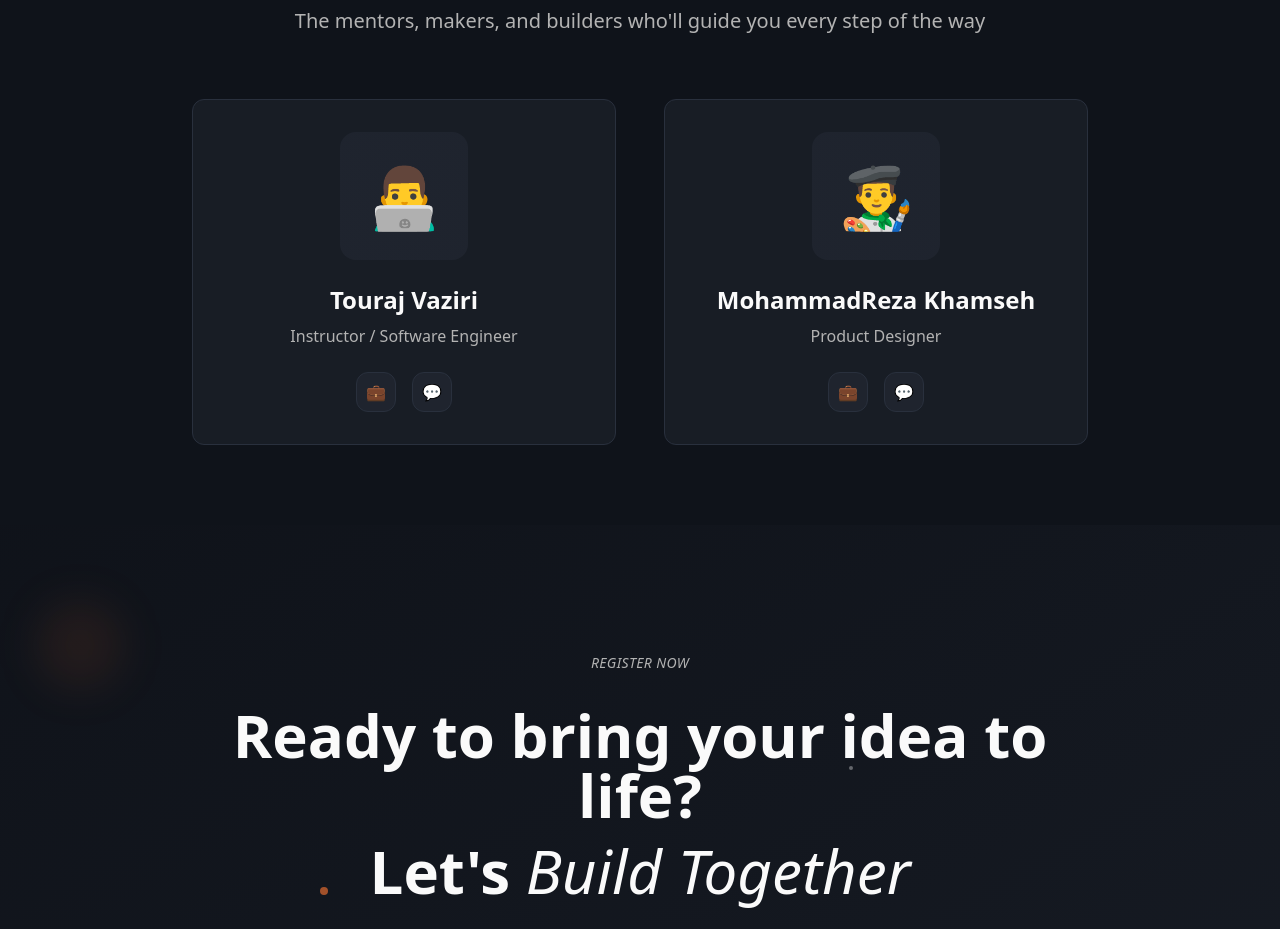
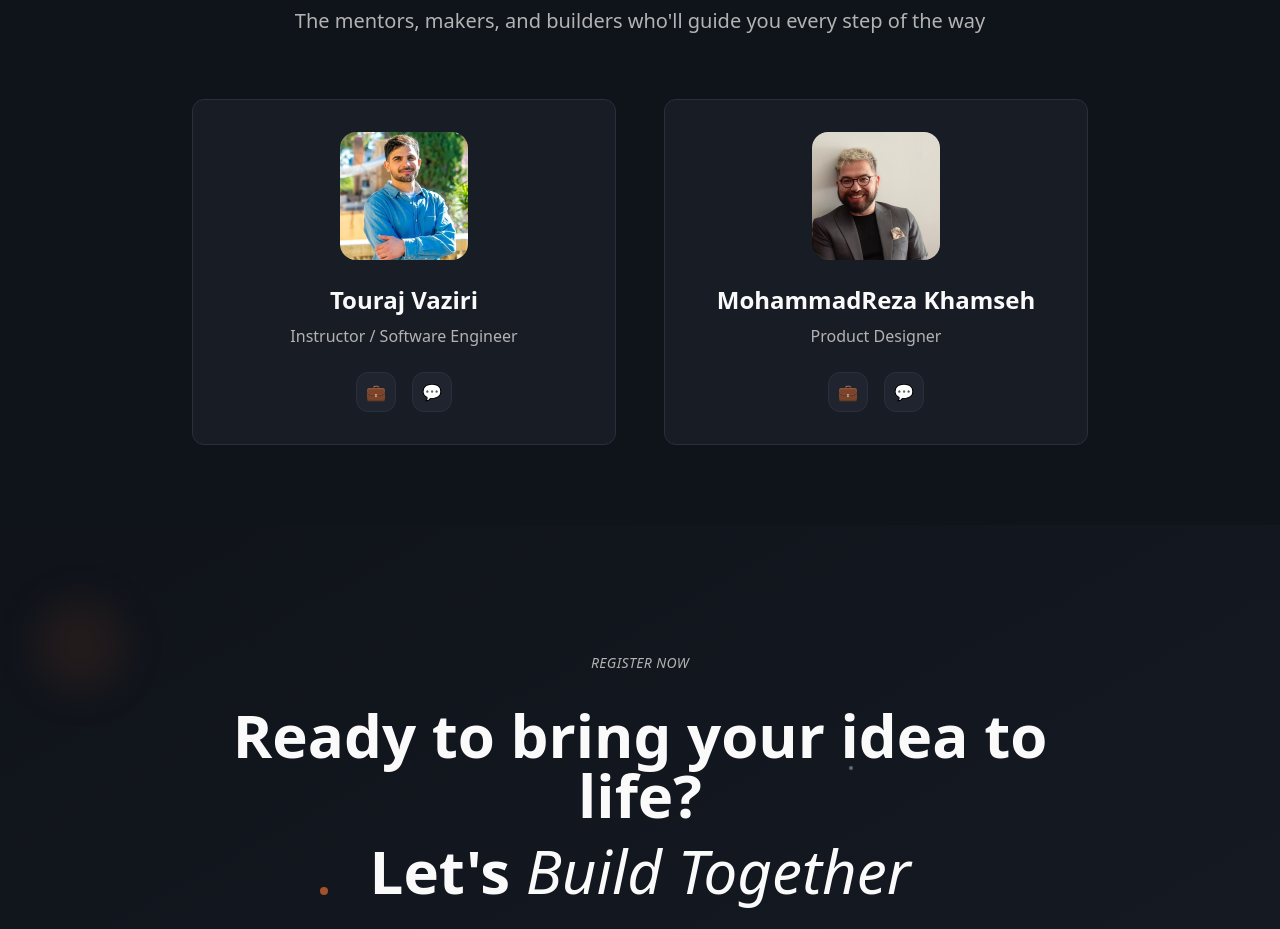
Before and after one commit to Swiss-Business-School-Barcelona/responsive-recreations, a React (Vite) app: page / in a window 1280 px wide. Shown: the part 3967-4896 px from the top of the page. Built offline with nearby package versions, Linux system fonts and the light colour scheme.

Commit message:
adding instructor images

```diff
--- a/src/components/TeamSection.tsx
+++ b/src/components/TeamSection.tsx
@@ -3,12 +3,12 @@ const TeamSection = () => {
     {
       name: "Touraj Vaziri",
       role: "Instructor / Software Engineer",
-      image: "👨‍💻"
+      image: "/touraj.jpeg"
     },
     {
       name: "MohammadReza Khamseh",
       role: "Product Designer",
-      image: "👨‍🎨"
+      image: "/moha.jpeg"
     }
   ];
 
@@ -37,9 +37,13 @@ const TeamSection = () => {
               key={index}
               className="bg-card border border-border rounded-xl p-8 text-center hover:border-brand-orange/50 transition-all duration-300 group"
             >
-              {/* Profile Image Placeholder */}
-              <div className="w-32 h-32 mx-auto mb-6 bg-gradient-to-br from-secondary to-muted rounded-2xl flex items-center justify-center text-6xl group-hover:scale-105 transition-transform duration-300">
-                {member.image}
+              {/* Profile Image */}
+              <div className="w-32 h-32 mx-auto mb-6 rounded-2xl overflow-hidden group-hover:scale-105 transition-transform duration-300">
+                <img
+                  src={member.image}
+                  alt={member.name}
+                  className="w-full h-full object-cover"
+                />
               </div>
 
               <h3 className="text-2xl font-bold text-foreground mb-2">{member.name}</h3>
```
Also changed, not shown: public/moha.jpeg (added), public/touraj.jpeg (added).
